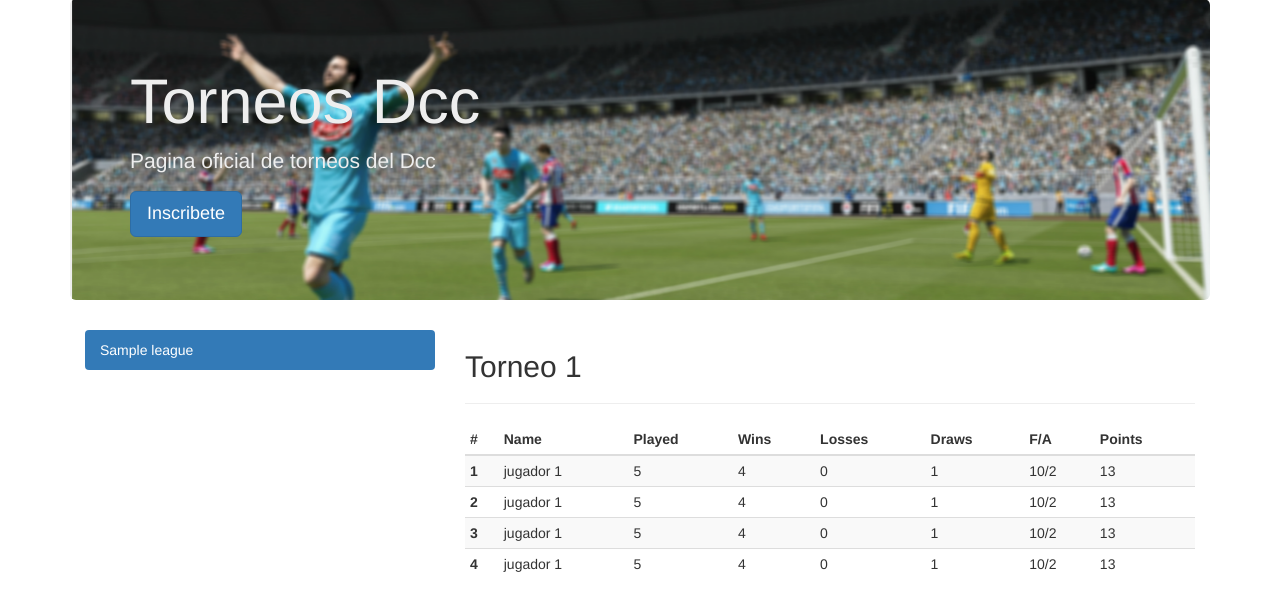
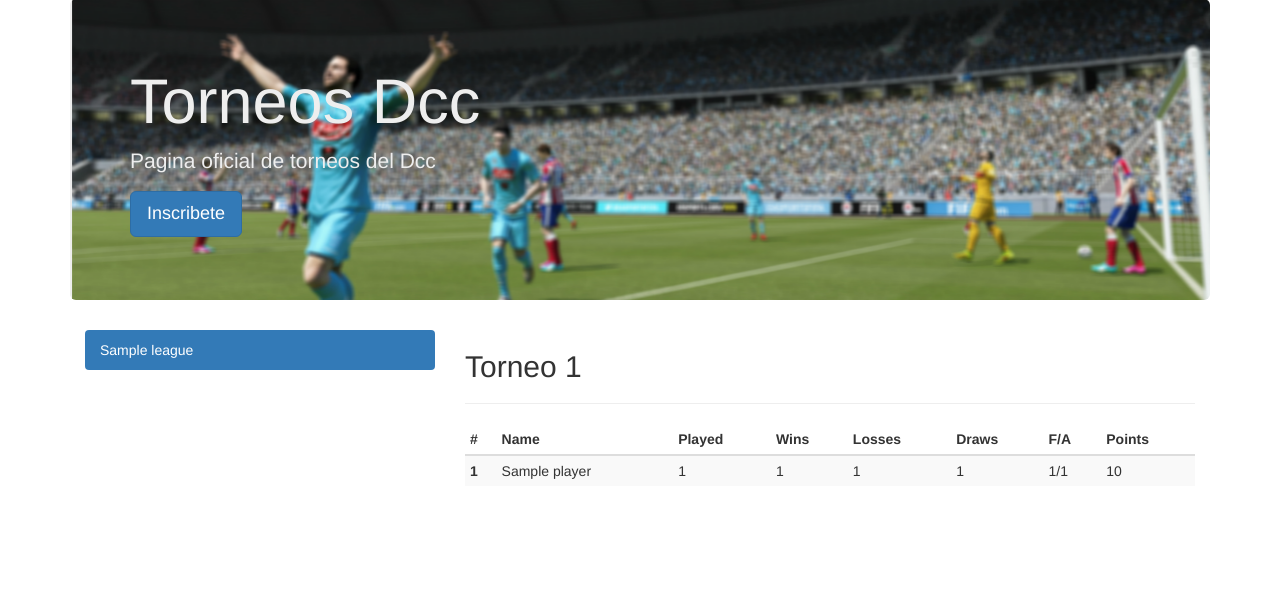
Before and after one commit to eacha/torneo, a Django app: template templates/fifa/index.html in a window 1280 px wide. Shown: the part 71-682 px from the top of the page. Run offline with Django 3.2, Linux system fonts and the light colour scheme; the template is opened without the code that fills it: values that come from a table or form of the project are taken from there, others are empty; tables that the repository leaves empty hold one stand-in row (values such as "Sample post"); some libraries are stand-ins or nearby versions.

Commit message:
Created model, template and view of position table

```diff
--- a/Fifa/admin.py
+++ b/Fifa/admin.py
@@ -1,6 +1,7 @@
 from django.contrib import admin
-from Fifa.models import League, Player, Match
+from Fifa.models import League, Player, Match, PositionTable
 
 admin.site.register(League)
 admin.site.register(Player)
 admin.site.register(Match)
+admin.site.register(PositionTable)
--- a/Fifa/models.py
+++ b/Fifa/models.py
@@ -30,3 +30,22 @@ class Match(models.Model):
 
     def __unicode__(self):
         return self.local.__unicode__() + " - " + self.visit.__unicode__()
+
+
+class PositionTable(models.Model):
+    league = models.ForeignKey(League)
+    player = models.ForeignKey(Player)
+    played = models.IntegerField(default=0)
+    wins = models.IntegerField(default=0)
+    losses = models.IntegerField(default=0)
+    draws = models.IntegerField(default=0)
+    forGoal = models.IntegerField(default=0)
+    againstGoal = models.IntegerField(default=0)
+    goalDifference = models.IntegerField(default=0)
+    points = models.IntegerField(default=0)
+
+    class Meta:
+        ordering = ['-points', '-goalDifference', '-forGoal']
+
+    def __unicode__(self):
+        return self.league.__unicode__() + " " + self.player.__unicode__()
--- a/templates/fifa/index.html
+++ b/templates/fifa/index.html
@@ -30,9 +30,6 @@
                         <li role="presentation"><a href="{% url 'admin_league' league.id %}">{{ league.name }}</a></li>
                     {% endif %}
                 {% endfor %}
-{#                <li role="presentation" class="active"><a href="#">Torneo 1</a></li>#}
-{#                <li role="presentation"><a href="#">Torneo 2</a></li>#}
-{#                <li role="presentation"><a href="#">Torneo 3</a></li>#}
             </ul>
         </div>
 
@@ -53,46 +50,19 @@
                     </tr>
                 </thead>
                 <tbody>
+                {% for position in table  %}
                     <tr>
-                        <td><b>1</b></td>
-                        <td>jugador 1</td>
-                        <td>5</td>
-                        <td>4</td>
-                        <td>0</td>
-                        <td>1</td>
-                        <td>10/2</td>
-                        <td>13</td>
+                        <td><b>{{ forloop.counter }}</b></td>
+                        <td>{{ position.player }}</td>
+                        <td>{{ position.played }}</td>
+                        <td>{{ position.wins }}</td>
+                        <td>{{ position.losses }}</td>
+                        <td>{{ position.draws }}</td>
+                        <td>{{ position.forGoal }}/{{ position.againstGoal }}</td>
+                        <td>{{ position.points }}</td>
                     </tr>
-                    <tr>
-                        <td><b>2</b></td>
-                        <td>jugador 1</td>
-                        <td>5</td>
-                        <td>4</td>
-                        <td>0</td>
-                        <td>1</td>
-                        <td>10/2</td>
-                        <td>13</td>
-                    </tr>
-                    <tr>
-                        <td><b>3</b></td>
-                        <td>jugador 1</td>
-                        <td>5</td>
-                        <td>4</td>
-                        <td>0</td>
-                        <td>1</td>
-                        <td>10/2</td>
-                        <td>13</td>
-                    </tr>
-                    <tr>
-                        <td><b>4</b></td>
-                        <td>jugador 1</td>
-                        <td>5</td>
-                        <td>4</td>
-                        <td>0</td>
-                        <td>1</td>
-                        <td>10/2</td>
-                        <td>13</td>
-                    </tr>
+                {% endfor %}
+
                 </tbody>
             </table>
         </div>
```
Also changed, not shown: Fifa/views.py (+53 -5 lines), Fix/Fixture.py (+2 -10 lines).
